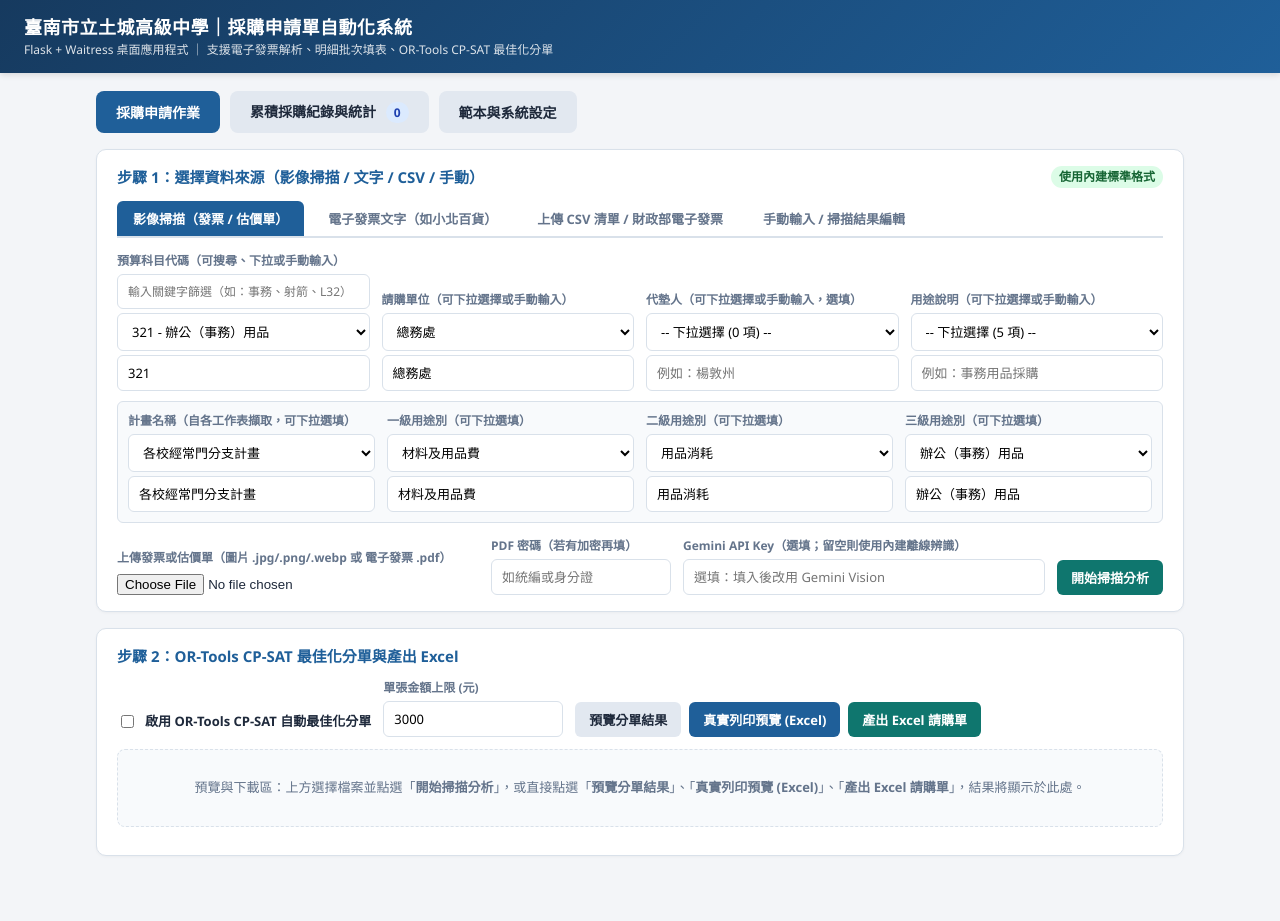
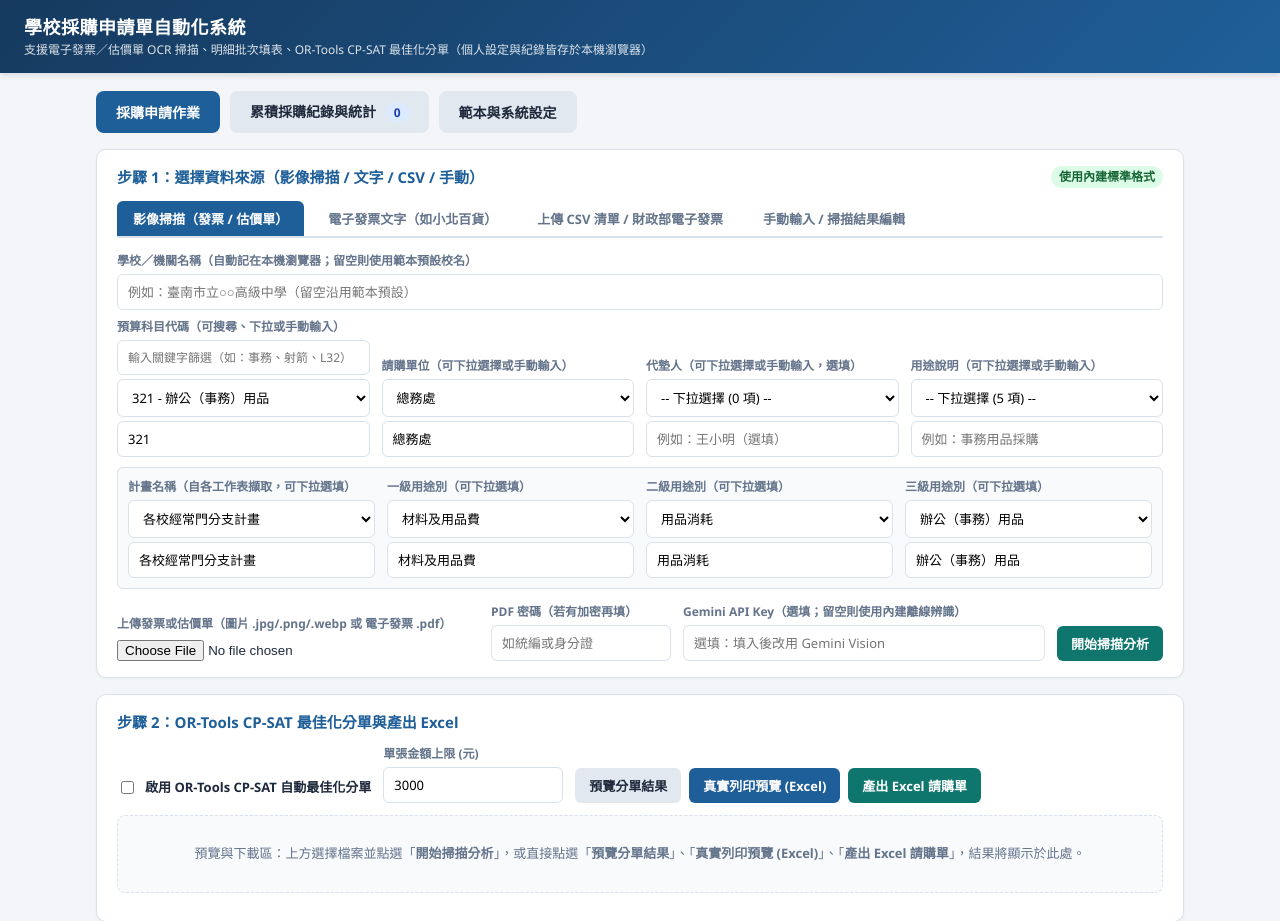
Before and after one commit to Albertyoung22/Purchase, a Flask app: page / in a window 1280 px wide. Shown: the top 921 px of the page. Before the commit the page ends 859 px from the top, so only its background shows below. Run offline with Flask 3, Linux system fonts and the light colour scheme.

Commit message:
Support customizable per-user school_name in browser localStorage and Excel headers

```diff
--- a/app.py
+++ b/app.py
@@ -579,8 +579,14 @@ def _prepare_requests_from_payload(payload: dict[str, Any], cfg: dict[str, Any])
     max_rows = int(cfg["items_table"]["max_rows"])
     if payload.get("auto_split"):
         max_amount = float(payload.get("max_amount") or 3000)
-        return split_requests_opt(reqs, max_amount=max_amount, max_rows=max_rows)
-    return chunk_requests_by_max_rows(reqs, max_rows=max_rows)
+        result = split_requests_opt(reqs, max_amount=max_amount, max_rows=max_rows)
+    else:
+        result = chunk_requests_by_max_rows(reqs, max_rows=max_rows)
+    school_name = str(payload.get("school_name") or "").strip()
+    if school_name:
+        for req in result:
+            req.school_name = school_name
+    return result
 
 
 def _resolve_request_config(payload: dict[str, Any]) -> dict[str, Any]:
--- a/fill_purchase_forms.py
+++ b/fill_purchase_forms.py
@@ -59,6 +59,7 @@ class PurchaseRequest:
     level2: str = ""
     level3: str = ""
     department: str = ""
+    school_name: str = ""
     request_date: str = ""
     payer_name: str = ""
     receipt_count: int | None = None
@@ -234,6 +235,7 @@ def _detect_sheet_layout(ws: Worksheet, cfg: dict[str, Any]) -> dict[str, Any]:
     lv1_coord: str | None = None
     lv2_coord: str | None = None
     lv3_coord: str | None = None
+    school_coord: str | None = None
 
     for row in ws.iter_rows(min_row=1, max_row=min(ws.max_row, 45), max_col=12):
         for cell in row:
@@ -241,7 +243,9 @@ def _detect_sheet_layout(ws: Worksheet, cfg: dict[str, Any]) -> dict[str, Any]:
             if not isinstance(val, str):
                 continue
             compact = val.replace(" ", "").replace("\u3000", "").strip()
-            if unit_price_row is None and compact == "單價":
+            if school_coord is None and cell.row > 1 and "採購申請單" in compact:
+                school_coord = f"A{cell.row - 1}"
+            elif unit_price_row is None and compact == "單價":
                 unit_price_row = cell.row
             elif total_row is None and compact == "合計":
                 total_row = cell.row
@@ -286,6 +290,7 @@ def _detect_sheet_layout(ws: Worksheet, cfg: dict[str, Any]) -> dict[str, Any]:
         "lv1_coord": lv1_coord,
         "lv2_coord": lv2_coord,
         "lv3_coord": lv3_coord,
+        "school_coord": school_coord,
     }
 
 
@@ -489,6 +494,9 @@ def fill_worksheet(ws: Worksheet, req: PurchaseRequest, cfg: dict[str, Any]) ->
             extra = len(req.items) - template_rows
             _expand_item_rows(ws, start_row, old_total_row, extra)
             layout = _detect_sheet_layout(ws, cfg)
+
+    if req.school_name and layout.get("school_coord"):
+        safe_set_cell(ws, layout["school_coord"], req.school_name, overwrite_formula=True)
 
     if req.budget_code and cells.get("budget_code"):
         code_val: Any = int(req.budget_code) if req.budget_code.isdigit() else req.budget_code
--- a/form_builder.py
+++ b/form_builder.py
@@ -70,7 +70,7 @@ def build_purchase_form_xlsx(req: PurchaseRequest, output_path: Path) -> Path:
 
     # Header titles
     ws.merge_cells("A1:J1")
-    ws["A1"] = "臺南市立土城高級中學"
+    ws["A1"] = req.school_name or "臺南市立土城高級中學"
     ws["A1"].font = _FONT_TITLE
     ws["A1"].alignment = _ALIGN_CENTER
     ws.row_dimensions[1].height = 24
--- a/templates/index.html
+++ b/templates/index.html
@@ -3,7 +3,7 @@
 <head>
   <meta charset="UTF-8" />
   <meta name="viewport" content="width=device-width, initial-scale=1.0" />
-  <title>土城高中｜採購申請單自動化桌面系統</title>
+  <title>學校採購申請單自動化系統</title>
   <link rel="icon" type="image/svg+xml" href="/static/favicon.svg" />
   <link rel="icon" type="image/png" href="/static/favicon.png" />
   <style>
@@ -160,8 +160,8 @@
 <body>
   <header>
     <div>
-      <h1>臺南市立土城高級中學｜採購申請單自動化系統</h1>
-      <div class="sub">Flask + Waitress 桌面應用程式 ｜ 支援電子發票解析、明細批次填表、OR-Tools CP-SAT 最佳化分單</div>
+      <h1 id="appTitle">學校採購申請單自動化系統</h1>
+      <div class="sub">支援電子發票／估價單 OCR 掃描、明細批次填表、OR-Tools CP-SAT 最佳化分單（個人設定與紀錄皆存於本機瀏覽器）</div>
     </div>
     {% if not is_cloud %}
     <div style="display:flex; gap:8px;">
@@ -199,6 +199,12 @@
       </div>
 
       <!-- Shared Header Metadata -->
+      <div class="row" style="margin-bottom:8px;">
+        <div class="col">
+          <label>學校／機關名稱（自動記在本機瀏覽器；留空則使用範本預設校名）</label>
+          <input type="text" id="schoolName" placeholder="例如：臺南市立○○高級中學（留空沿用範本預設）" oninput="updateSchoolTitle()" />
+        </div>
+      </div>
       <div class="row" id="sharedMeta" style="margin-bottom:10px;">
         <div class="col">
           <label>預算科目代碼（可搜尋、下拉或手動輸入）</label>
@@ -215,7 +221,7 @@
         <div class="col">
           <label>代墊人（可下拉選擇或手動輸入，選填）</label>
           <select id="payerSelect" onchange="syncSelectToInput('payerSelect', 'payerName')"></select>
-          <input type="text" id="payerName" placeholder="例如：楊敦州" style="margin-top:4px;" />
+          <input type="text" id="payerName" placeholder="例如：王小明（選填）" style="margin-top:4px;" />
         </div>
         <div class="col">
           <label>用途說明（可下拉選擇或手動輸入）</label>
@@ -454,11 +460,20 @@
     let budgetMap = {};
     let budgetEntries = [];
 
+    function updateSchoolTitle() {
+      const name = (document.getElementById("schoolName")?.value || "").trim();
+      const title = name ? `${name}｜採購申請單自動化系統` : "學校採購申請單自動化系統";
+      const h1 = document.getElementById("appTitle");
+      if (h1) h1.textContent = title;
+      document.title = title;
+    }
+
     function loadUserPrefs() {
       try {
         const raw = localStorage.getItem(PREFS_STORAGE_KEY);
         if (!raw) return;
         const prefs = JSON.parse(raw);
+        if (prefs.school_name !== undefined) document.getElementById("schoolName").value = prefs.school_name;
         if (prefs.budget_code !== undefined) document.getElementById("budgetCode").value = prefs.budget_code;
         if (prefs.department !== undefined) document.getElementById("department").value = prefs.department;
         if (prefs.payer_name !== undefined) document.getElementById("payerName").value = prefs.payer_name;
@@ -467,6 +482,7 @@
         if (prefs.auto_split !== undefined) document.getElementById("autoSplit").checked = Boolean(prefs.auto_split);
         if (prefs.max_amount !== undefined && prefs.max_amount !== "") document.getElementById("maxAmount").value = prefs.max_amount;
       } catch {}
+      updateSchoolTitle();
       if (IS_CLOUD) {
         try {
           const customCfg = localStorage.getItem(CONFIG_STORAGE_KEY);
@@ -478,6 +494,7 @@
     function saveUserPrefs() {
       try {
         const prefs = {
+          school_name: document.getElementById("schoolName").value,
           budget_code: document.getElementById("budgetCode").value,
           department: document.getElementById("department").value,
           payer_name: document.getElementById("payerName").value,
@@ -496,6 +513,7 @@
         localStorage.removeItem(PREFS_STORAGE_KEY);
         if (IS_CLOUD) localStorage.removeItem(CONFIG_STORAGE_KEY);
       } catch {}
+      document.getElementById("schoolName").value = "";
       document.getElementById("budgetCode").value = "321";
       document.getElementById("department").value = "總務處";
       document.getElementById("payerName").value = "";
@@ -503,12 +521,13 @@
       document.getElementById("geminiKey").value = "";
       document.getElementById("autoSplit").checked = false;
       document.getElementById("maxAmount").value = "3000";
+      updateSchoolTitle();
       onBudgetCodeChange();
       showStatus("已重設本機個人偏好設定");
     }
 
     function bindUserPrefsAutosave() {
-      ["budgetCode", "department", "payerName", "purpose", "geminiKey", "maxAmount"].forEach(id => {
+      ["schoolName", "budgetCode", "department", "payerName", "purpose", "geminiKey", "maxAmount"].forEach(id => {
         const el = document.getElementById(id);
         if (el) {
           el.addEventListener("input", saveUserPrefs);
@@ -861,6 +880,7 @@
       }));
       const payload = {
         mode: currentMode === "scan" ? "manual" : currentMode,
+        school_name: document.getElementById("schoolName").value.trim(),
         budget_code: document.getElementById("budgetCode").value,
         plan_name: document.getElementById("planName").value,
         level1: document.getElementById("level1").value,
```
Also changed, not shown: test_app.py (+50 -0 lines).
